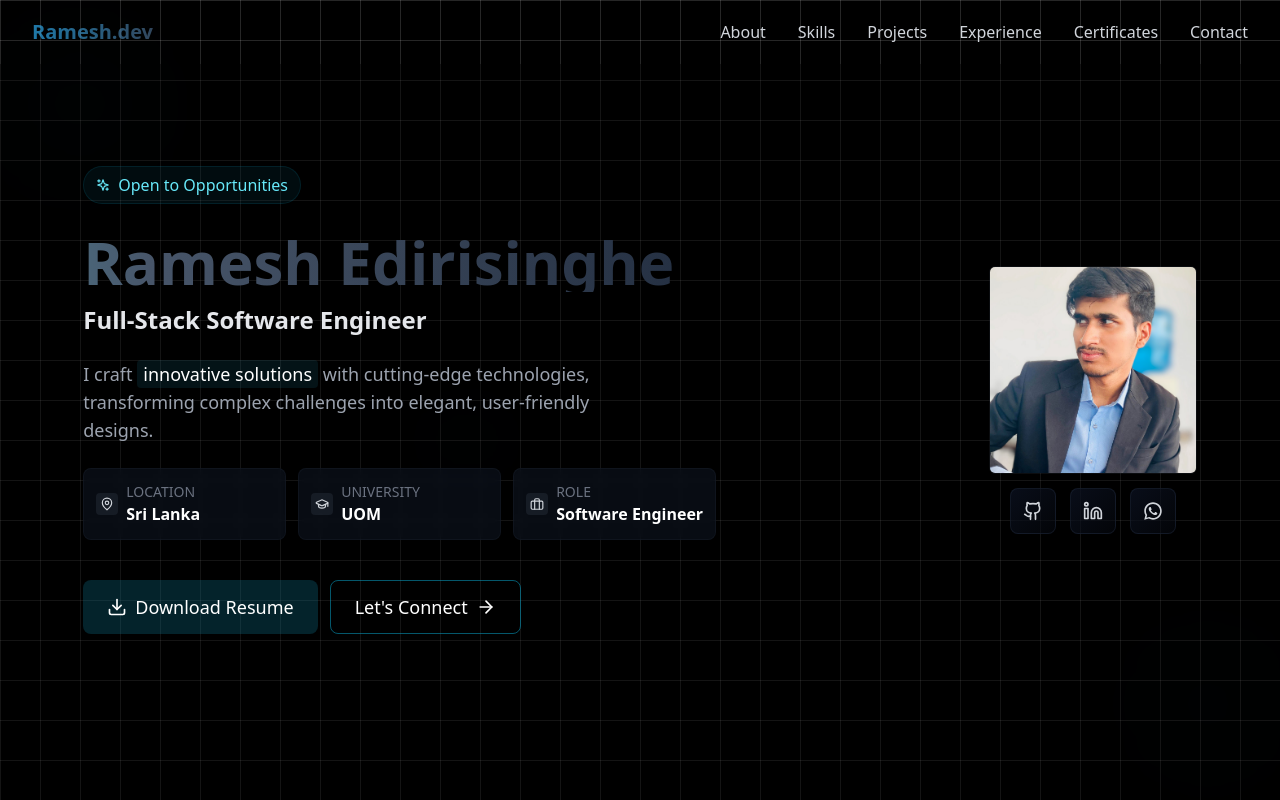
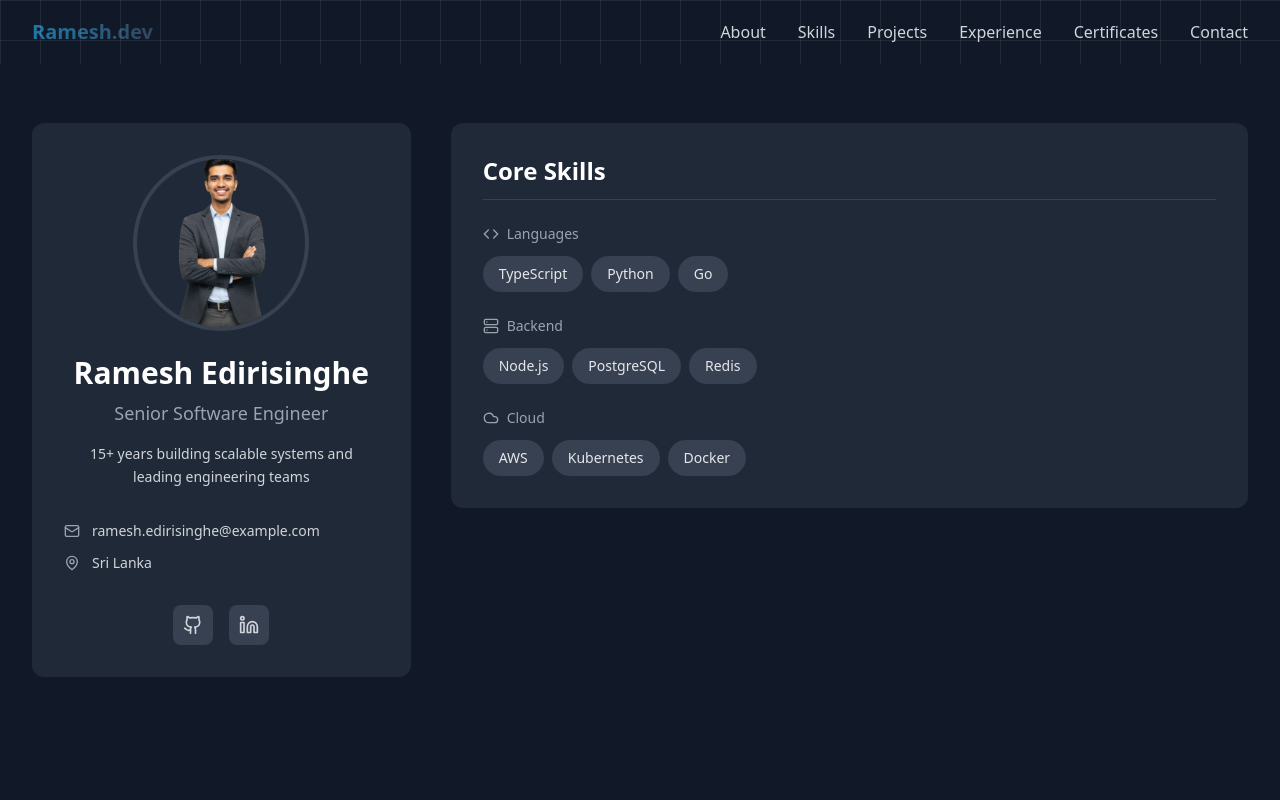
Before and after one commit to RameshEdirisinghe/portfolio-v2, a React (Vite) app: page / in a window 1280 px wide. Shown: the top 800 px of the page. Built offline with nearby package versions, Linux system fonts and the light colour scheme.

Commit message:
update About component with new profile image and enhanced layout

```diff
--- a/src/components/About.tsx
+++ b/src/components/About.tsx
@@ -1,125 +1,52 @@
-import { Download, MapPin, GraduationCap, Briefcase, ArrowRight, Sparkles, Github, Linkedin } from 'lucide-react';
-import profilePic from '../assets/myImg.jpg';
-import resume from '../assets/Ramesh-Edirisinghe-CV-Jul-2025.pdf';
+import { Mail, MapPin, Github, Linkedin, Code, Server, Cloud } from 'lucide-react';
+import profilePic from '../assets/myImg.png';
 
 const About = () => {
   return (
     <section
       id="about"
-      className="min-h-screen flex items-center justify-center px-4 sm:px-6 lg:px-8 py-12 relative overflow-hidden bg-black"
+      className="min-h-screen flex items-center justify-center px-4 sm:px-6 lg:px-8 py-12 bg-gray-900"
       aria-label="About Section"
     >
-      {/* Subtle animated background elements */}
-      <div className="absolute inset-0 pointer-events-none">
-        <div className="absolute top-10 left-4 w-24 h-24 bg-cyan-500/5 rounded-full blur-3xl animate-pulse sm:w-32 sm:h-32"></div>
-        <div className="absolute bottom-10 right-4 w-28 h-28 bg-cyan-500/5 rounded-full blur-3xl animate-pulse sm:delay-700 sm:w-36 sm:h-36"></div>
-        <div className="absolute top-1/2 left-1/3 w-20 h-20 bg-cyan-500/5 rounded-full blur-3xl animate-pulse sm:delay-300 sm:w-24 sm:h-24"></div>
-      </div>
+      <div className="max-w-7xl mx-auto w-full">
+        <div className="grid grid-cols-1 lg:grid-cols-12 gap-8 lg:gap-10">
+          {/* Left Section: Profile */}
+          <aside className="lg:col-span-4 bg-gray-800 rounded-xl p-8 h-fit lg:sticky lg:top-8">
+            <div className="flex flex-col items-center">
+              <img
+                src={profilePic}
+                alt="Ramesh Edirisinghe"
+                className="w-44 h-44 rounded-full object-cover border-4 border-gray-700 mb-6"
+              />
 
-      {/* Minimal grid pattern overlay */}
-      <div className="absolute inset-0 bg-[linear-gradient(rgba(255,255,255,0.08)_1px,transparent_1px),linear-gradient(90deg,rgba(255,255,255,0.08)_1px,transparent_1px)] bg-[size:40px_40px] pointer-events-none"></div>
+              <h1 className="text-3xl font-bold text-white mb-2">Ramesh Edirisinghe</h1>
+              <p className="text-lg text-gray-400 mb-4">Senior Software Engineer</p>
+              <p className="text-sm text-gray-300 text-center mb-8 leading-relaxed">
+                15+ years building scalable systems and leading engineering teams
+              </p>
 
-      <div className="max-w-7xl mx-auto relative">
-        <div className="grid grid-cols-1 lg:grid-cols-12 gap-8 lg:gap-10 items-center">
-          <div className="lg:col-span-7 space-y-6">
-            <div className="space-y-3">
-              <div className="inline-flex items-center px-3 py-1.5 bg-cyan-700/10 border border-cyan-600/15 rounded-full mb-4">
-                <Sparkles className="w-3.5 h-3.5 text-cyan-300 mr-2" />
-                <span className="text-cyan-300 text-sm font-medium sm:text-base">Open to Opportunities</span>
-              </div>
+              {/* Contact Info */}
+              <div className="w-full space-y-3 mb-8">
+                <div className="flex items-center text-gray-300 text-sm">
+                  <Mail className="w-4 h-4 mr-3 text-gray-400" />
+                  <a href="mailto:ramesh.edirisinghe@example.com" className="hover:text-white transition-colors">
+                    ramesh.edirisinghe@example.com
+                  </a>
+                </div>
 
-              <h1 className="text-4xl sm:text-5xl lg:text-6xl font-extrabold leading-tight">
-                <span className="block bg-gradient-to-r from-cyan-300 via-slate-600 to-slate-800 bg-clip-text text-transparent animate-gradient">
-                  Ramesh Edirisinghe
-                </span>
-              </h1>
-
-              <h2 className="text-lg sm:text-xl lg:text-2xl font-semibold text-gray-200">
-                Full-Stack Software Engineer
-              </h2>
-            </div>
-
-            <div className="space-y-3">
-              <p className="text-base sm:text-lg text-gray-400 leading-relaxed max-w-xl">
-                I craft <span className="text-white font-medium bg-cyan-800/20 px-1.5 py-0.5 rounded">innovative solutions</span> with cutting-edge technologies, transforming complex challenges into elegant, user-friendly designs.
-              </p>
-            </div>
-
-            <div className="hidden sm:grid grid-cols-2 sm:grid-cols-3 gap-2 sm:gap-3">
-              <div className="bg-gray-900/50 backdrop-blur-sm border border-gray-800/30 rounded-lg p-2 sm:p-3 hover:border-cyan-600/30 hover:shadow-md hover:shadow-cyan-500/10 transition-all duration-300 group min-h-[4.5rem] w-full">
-                <div className="flex items-center space-x-2 h-full">
-                  <div className="p-1 bg-gray-700/30 rounded group-hover:bg-cyan-700/30 transition-colors">
-                    <MapPin className="w-3 sm:w-3.5 h-3 sm:h-3.5 text-gray-300 group-hover:text-cyan-300 transition-colors" />
-                  </div>
-                  <div>
-                    <p className="text-xs sm:text-sm text-gray-500 font-medium uppercase">Location</p>
-                    <p className="text-white text-xs sm:text-base font-semibold">Sri Lanka</p>
-                  </div>
+                <div className="flex items-center text-gray-300 text-sm">
+                  <MapPin className="w-4 h-4 mr-3 text-gray-400" />
+                  <span>Sri Lanka</span>
                 </div>
               </div>
 
-              <div className="bg-gray-900/50 backdrop-blur-sm border border-gray-800/30 rounded-lg p-2 sm:p-3 hover:border-cyan-600/30 hover:shadow-md hover:shadow-cyan-500/10 transition-all duration-300 group min-h-[4.5rem] w-full">
-                <div className="flex items-center space-x-2 h-full">
-                  <div className="p-1 bg-gray-700/30 rounded group-hover:bg-cyan-700/30 transition-colors">
-                    <GraduationCap className="w-3 sm:w-3.5 h-3 sm:h-3.5 text-gray-300 group-hover:text-cyan-300 transition-colors" />
-                  </div>
-                  <div>
-                    <p className="text-xs sm:text-sm text-gray-500 font-medium uppercase">University</p>
-                    <p className="text-white text-xs sm:text-base font-semibold">UOM</p>
-                  </div>
-                </div>
-              </div>
-
-              <div className="col-span-2 justify-self-center w-1/2 sm:w-full sm:col-span-1 bg-gray-900/50 backdrop-blur-sm border border-gray-800/30 rounded-lg p-2 sm:p-3 hover:border-cyan-600/30 hover:shadow-md hover:shadow-cyan-500/10 transition-all duration-300 group min-h-[4.5rem]">
-                <div className="flex items-center space-x-2 h-full">
-                  <div className="p-1 bg-gray-700/30 rounded group-hover:bg-cyan-700/30 transition-colors">
-                    <Briefcase className="w-3 sm:w-3.5 h-3 sm:h-3.5 text-gray-300 group-hover:text-cyan-300 transition-colors" />
-                  </div>
-                  <div>
-                    <p className="text-xs sm:text-sm text-gray-500 font-medium uppercase">Role</p>
-                    <p className="text-white text-xs sm:text-base font-semibold">Software Engineer</p>
-                  </div>
-                </div>
-              </div>
-            </div>
-
-            <div className="flex flex-col sm:flex-row gap-3 pt-4">
-              <a
-                href={resume}
-                download="Ramesh-Edirisinghe-CV-Jun-2025.pdf"
-                target="_blank"
-                rel="noopener noreferrer"
-                className="group relative bg-cyan-700/30 hover:bg-slate-50 hover:text-black text-white px-6 py-3 rounded-lg font-medium text-base sm:text-lg transition-all duration-300 hover:scale-105 hover:shadow-lg hover:shadow-cyan-500/10 flex items-center justify-center space-x-2"
-                aria-label="Download Resume"
-              >
-                <Download className="w-5 h-5 group-hover:animate-pulse" />
-                <span>Download Resume</span>
-              </a>
-
-              <button
-                onClick={() => document.querySelector('#contact')?.scrollIntoView({ behavior: 'smooth' })}
-                className="group relative border border-cyan-600/60 bg-transparent hover:bg-slate-50 hover:text-black text-white px-6 py-3 rounded-lg font-medium text-base sm:text-lg transition-all duration-300 hover:scale-105 hover:shadow-lg hover:shadow-cyan-500/10 flex items-center justify-center space-x-2"
-              >
-                <span>Let's Connect</span>
-                <ArrowRight className="w-5 h-5 group-hover:translate-x-0.5 transition-transform" />
-              </button>
-            </div>
-          </div>
-
-          <div className="lg:col-span-5 flex flex-col items-center lg:items-end">
-            <div className="relative flex flex-col items-center">
-              <img
-                src={profilePic}
-                alt="Profile"
-                className="w-44 h-44 sm:w-52 sm:h-52 rounded-md object-cover border border-gray-700/20 group-hover:border-cyan-500/20 transition-all duration-300"
-              />
-
-              <div className="flex space-x-3.5 mt-3.5">
+              {/* Social Links */}
+              <div className="flex gap-4">
                 <a
                   href="https://github.com/RameshEdirisinghe"
                   target="_blank"
                   rel="noopener noreferrer"
-                  className="p-3 bg-gradient-to-br from-slate-900/60 to-slate-900/20 backdrop-blur-xl border border-slate-800/50 rounded-lg text-gray-300 hover:bg-gradient-to-r hover:from-sky-800 hover:to-slate-500 hover:text-cyan-300 transition-all duration-300 transform hover:scale-110 hover:shadow-lg hover:shadow-white/10"
+                  className="w-10 h-10 bg-gray-700 rounded-lg flex items-center justify-center text-gray-300 hover:bg-gray-600 hover:text-white transition-all"
                   aria-label="GitHub Profile"
                 >
                   <Github className="w-5 h-5" />
@@ -129,44 +56,84 @@ const About = () => {
                   href="https://www.linkedin.com/in/ramesh-edirisinghe/"
                   target="_blank"
                   rel="noopener noreferrer"
-                  className="p-3 bg-gradient-to-br from-slate-900/60 to-slate-900/20 backdrop-blur-xl border border-slate-800/50 rounded-lg text-gray-300 hover:bg-gradient-to-r hover:from-sky-800 hover:to-slate-500 hover:text-cyan-300 transition-all duration-300 transform hover:scale-110 hover:shadow-lg hover:shadow-white/10"
+                  className="w-10 h-10 bg-gray-700 rounded-lg flex items-center justify-center text-gray-300 hover:bg-gray-600 hover:text-white transition-all"
                   aria-label="LinkedIn Profile"
                 >
                   <Linkedin className="w-5 h-5" />
                 </a>
-
-                <a
-                  href="https://wa.me/qr/SFAUXWBPOKAYE1"
-                  target="_blank"
-                  rel="noopener noreferrer"
-                  className="p-3 bg-gradient-to-br from-slate-900/60 to-slate-900/20 backdrop-blur-xl border border-slate-800/50 rounded-lg text-gray-300 hover:bg-gradient-to-r hover:from-sky-800 hover:to-slate-500 hover:text-cyan-300 transition-all duration-300 transform hover:scale-110 hover:shadow-lg hover:shadow-white/10"
-                  aria-label="WhatsApp Contact"
-                >
-                  <svg
-                    className="w-5 h-5"
-                    fill="currentColor"
-                    viewBox="0 0 32 32"
-                    xmlns="http://www.w3.org/2000/svg"
-                  >
-                    <path d="M16.004 2.002c-7.732 0-14 6.268-14 14 0 2.469.646 4.873 1.872 6.987L2.005 30l7.206-1.875a13.93 13.93 0 006.793 1.729h.001c7.732 0 14-6.268 14-14s-6.268-14-14.001-14zm0 25.333a11.338 11.338 0 01-5.78-1.575l-.413-.244-4.278 1.114 1.138-4.171-.27-.427a11.345 11.345 0 01-1.752-6.039c0-6.26 5.092-11.351 11.352-11.351s11.352 5.091 11.352 11.351-5.092 11.342-11.352 11.342zm6.2-8.517c-.338-.169-1.993-.984-2.303-1.096-.308-.112-.533-.169-.758.17-.224.338-.87 1.096-1.067 1.322-.197.224-.393.252-.73.084-.338-.169-1.429-.527-2.723-1.681-1.006-.896-1.684-2.003-1.882-2.34-.197-.338-.021-.52.148-.688.152-.15.338-.393.507-.589.169-.197.225-.338.338-.563.112-.224.056-.422-.028-.59-.084-.169-.758-1.832-1.04-2.508-.272-.653-.548-.566-.758-.577l-.648-.011c-.224 0-.59.084-.898.42-.308.338-1.18 1.15-1.18 2.807 0 1.656 1.208 3.255 1.376 3.48.169.224 2.381 3.631 5.773 5.089.807.348 1.437.556 1.926.713.809.258 1.545.221 2.127.134.648-.096 1.993-.814 2.275-1.599.28-.784.28-1.456.197-1.599-.084-.141-.308-.224-.644-.393z" />
-                  </svg>
-                </a>
               </div>
             </div>
-          </div>
+          </aside>
+
+          {/* Right Section: Skills and Experience */}
+          <main className="lg:col-span-8 space-y-8">
+            {/* Core Skills Section */}
+            <section className="bg-gray-800 rounded-xl p-8">
+              <h2 className="text-2xl font-bold text-white mb-6 pb-3 border-b border-gray-700">Core Skills</h2>
+
+              <div className="space-y-6">
+                {/* Languages */}
+                <div>
+                  <div className="flex items-center text-gray-400 text-sm mb-3">
+                    <Code className="w-4 h-4 mr-2" />
+                    <span>Languages</span>
+                  </div>
+                  <div className="flex flex-wrap gap-2">
+                    <span className="px-4 py-2 bg-gray-700 text-gray-200 rounded-full text-sm hover:bg-gray-600 transition-colors cursor-default">
+                      TypeScript
+                    </span>
+                    <span className="px-4 py-2 bg-gray-700 text-gray-200 rounded-full text-sm hover:bg-gray-600 transition-colors cursor-default">
+                      Python
+                    </span>
+                    <span className="px-4 py-2 bg-gray-700 text-gray-200 rounded-full text-sm hover:bg-gray-600 transition-colors cursor-default">
+                      Go
+                    </span>
+                  </div>
+                </div>
+
+                {/* Backend */}
+                <div>
+                  <div className="flex items-center text-gray-400 text-sm mb-3">
+                    <Server className="w-4 h-4 mr-2" />
+                    <span>Backend</span>
+                  </div>
+                  <div className="flex flex-wrap gap-2">
+                    <span className="px-4 py-2 bg-gray-700 text-gray-200 rounded-full text-sm hover:bg-gray-600 transition-colors cursor-default">
+                      Node.js
+                    </span>
+                    <span className="px-4 py-2 bg-gray-700 text-gray-200 rounded-full text-sm hover:bg-gray-600 transition-colors cursor-default">
+                      PostgreSQL
+                    </span>
+                    <span className="px-4 py-2 bg-gray-700 text-gray-200 rounded-full text-sm hover:bg-gray-600 transition-colors cursor-default">
+                      Redis
+                    </span>
+                  </div>
+                </div>
+
+                {/* Cloud */}
+                <div>
+                  <div className="flex items-center text-gray-400 text-sm mb-3">
+                    <Cloud className="w-4 h-4 mr-2" />
+                    <span>Cloud</span>
+                  </div>
+                  <div className="flex flex-wrap gap-2">
+                    <span className="px-4 py-2 bg-gray-700 text-gray-200 rounded-full text-sm hover:bg-gray-600 transition-colors cursor-default">
+                      AWS
+                    </span>
+                    <span className="px-4 py-2 bg-gray-700 text-gray-200 rounded-full text-sm hover:bg-gray-600 transition-colors cursor-default">
+                      Kubernetes
+                    </span>
+                    <span className="px-4 py-2 bg-gray-700 text-gray-200 rounded-full text-sm hover:bg-gray-600 transition-colors cursor-default">
+                      Docker
+                    </span>
+                  </div>
+                </div>
+              </div>
+            </section>
+
+          </main>
         </div>
       </div>
-
-      <style>{`
-        @keyframes gradient {
-          0%, 100% { background-position: 0% 50%; }
-          50% { background-position: 100% 50%; }
-        }
-        .animate-gradient {
-          background-size: 200% 200%;
-          animation: gradient 4s ease infinite;
-        }
-      `}</style>
     </section>
   );
 };
```
Also changed, not shown: src/assets/myImg.png (added).
